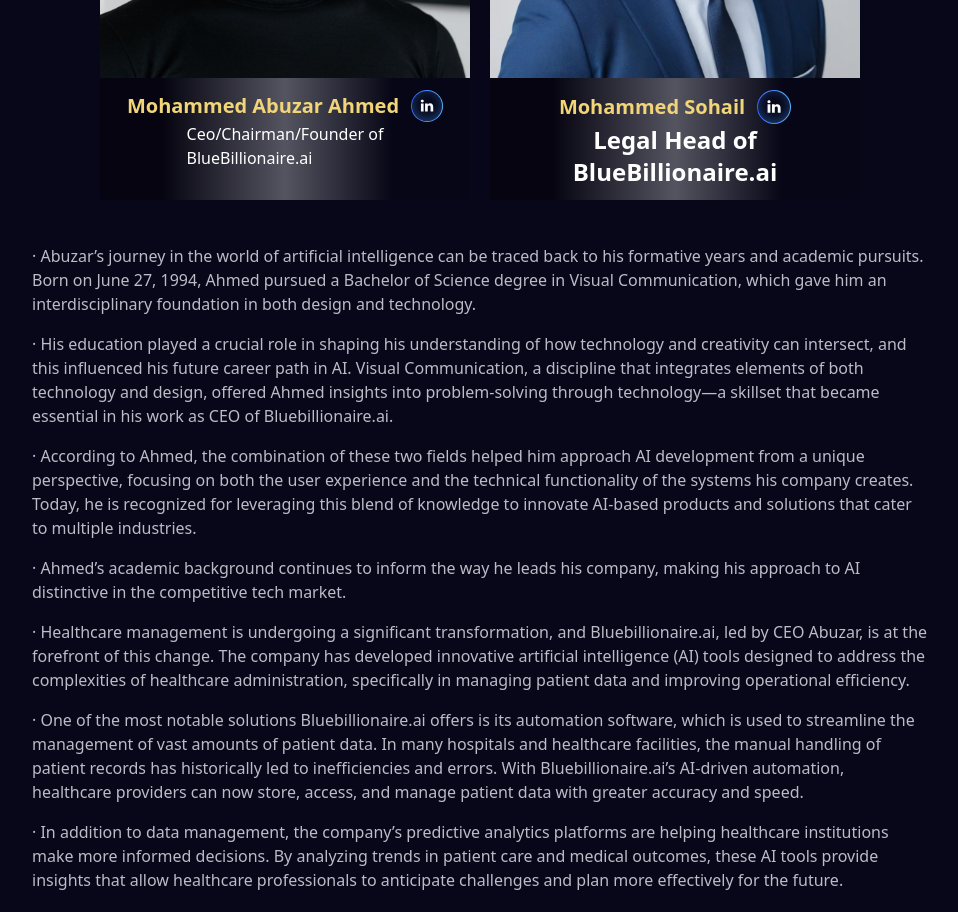
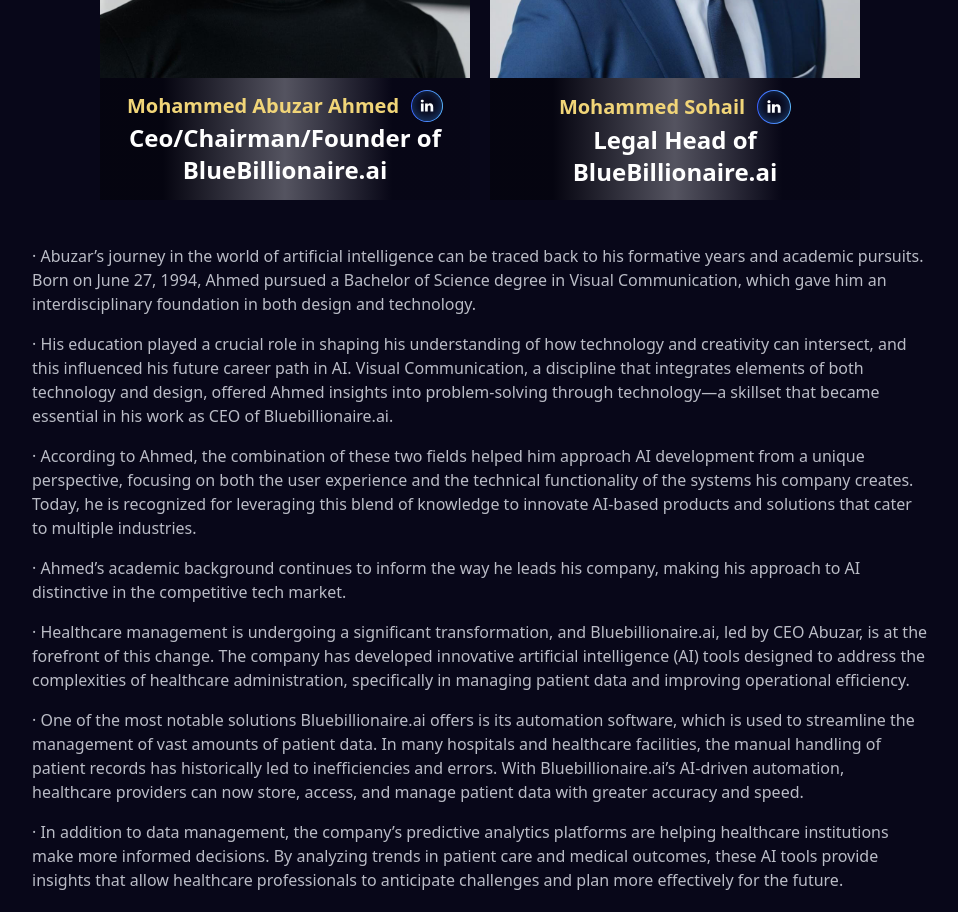
Before and after one commit to remeessalam/abuzars, a React (Vite) app: page /about in a window 1280 px wide. Shown: the part 2160-3072 px from the top of the page, without its empty margins (160-1118 px from the left). Built offline with nearby package versions, Linux system fonts and the light colour scheme.

Commit message:
fix some issues

```diff
--- a/src/pages/AboutPage/Sections/SectionThree.jsx
+++ b/src/pages/AboutPage/Sections/SectionThree.jsx
@@ -30,7 +30,7 @@
                 <img src={linkedinvector} alt="" />
               </span>
             </h3>
-            <p>
+            <p className="text-center text-2xl font-bold">
               Ceo/Chairman/Founder of <br />
               BlueBillionaire.ai
             </p>
--- a/src/pages/HomePage/Sections/SectionSix.jsx
+++ b/src/pages/HomePage/Sections/SectionSix.jsx
@@ -10,6 +10,7 @@
         <ReactPlayer
           url={video}
           loop={true}
+          playsinline
           playing={true}
           width="100%"
           height="100%"
```
